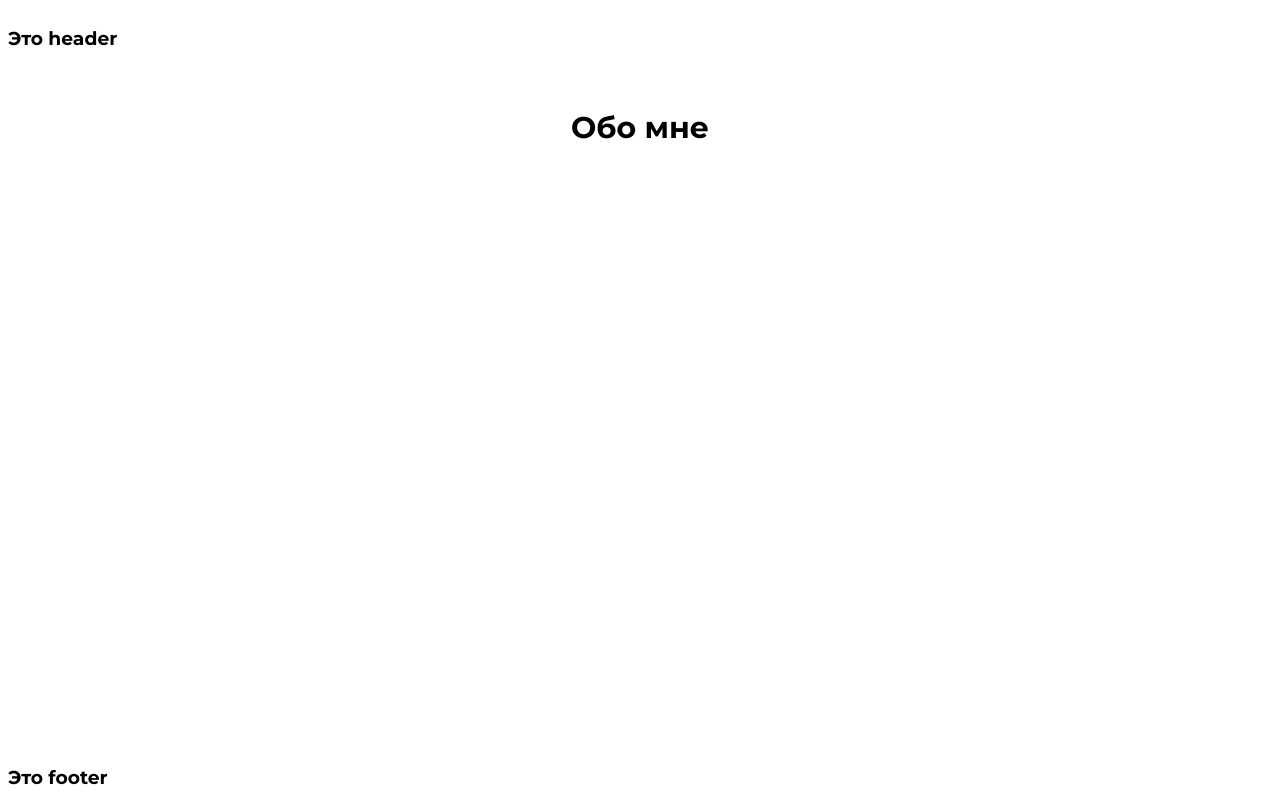
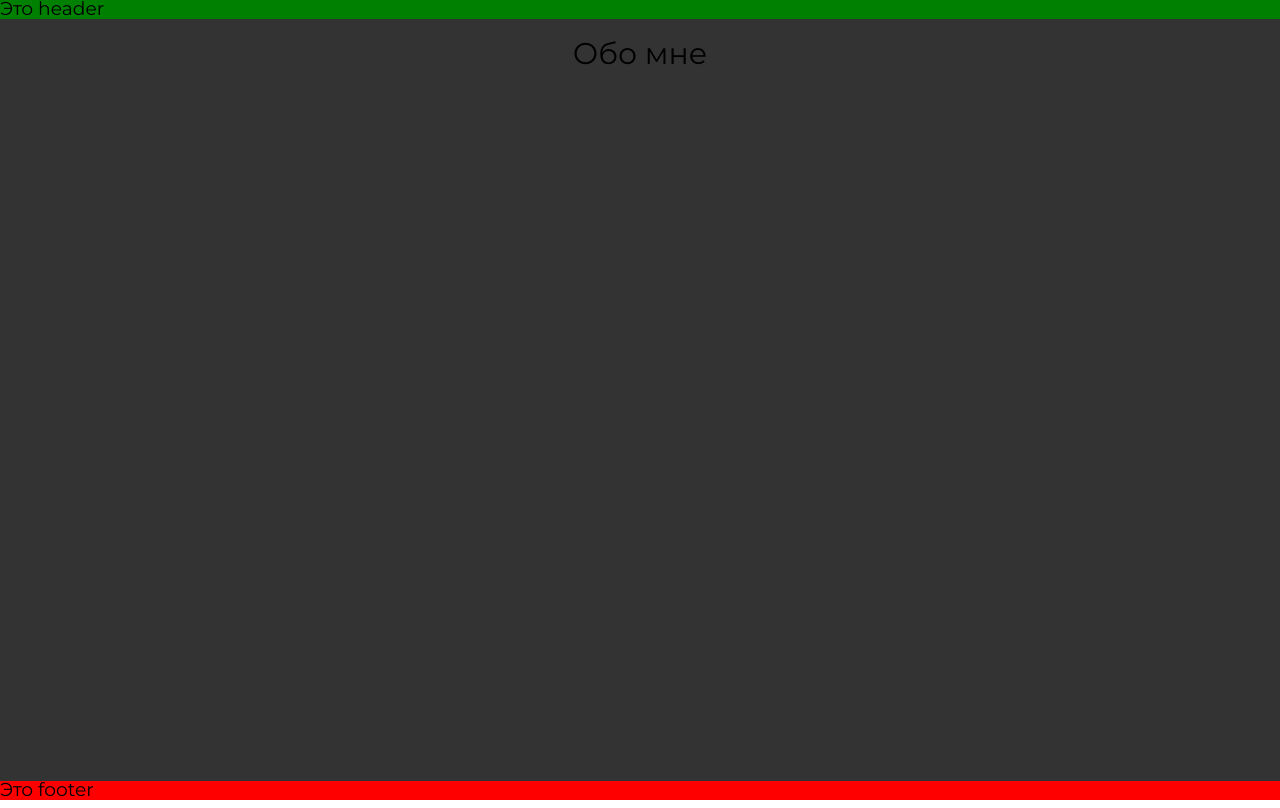
Before and after one commit to olga-evdokimova/evdokimovaolga, a Next.js app: page /about in a window 1280 px wide. Built offline with nearby package versions, Linux system fonts and the light colour scheme.

Commit message:
правки

```diff
--- a/app/about/page.tsx
+++ b/app/about/page.tsx
@@ -1,5 +1,5 @@
 import Title from "../components/Ttile";
-
+import "./style.scss"
 export default function About() {
   return (
     <main>
--- /dev/null
+++ b/app/about/style.scss
@@ -0,0 +1,3 @@
+main{
+    background-color: #333;
+}
--- a/app/components/footer/Footer.scss
+++ b/app/components/footer/Footer.scss
@@ -0,0 +1,3 @@
+footer{
+    background-color: red;
+}
--- a/app/components/footer/Footer.tsx
+++ b/app/components/footer/Footer.tsx
@@ -1,9 +1,9 @@
 import Title from "../Ttile";
-
+import "./Footer.scss";
 export default function Footer() {
   return (
-    <header>
+    <footer>
       <Title tag="h3" text="Это footer" />
-    </header>
+    </footer>
   );
 }
--- a/app/components/header/Header.scss
+++ b/app/components/header/Header.scss
@@ -0,0 +1,3 @@
+header{
+    background-color: green;
+}
--- a/app/components/header/Header.tsx
+++ b/app/components/header/Header.tsx
@@ -1,5 +1,6 @@
 import Title from "../Ttile";
 import "./Header.scss";
+
 export default function Header() {
   return (
     <header>
--- a/app/contacts/page.tsx
+++ b/app/contacts/page.tsx
@@ -1,5 +1,5 @@
 import Title from "../components/Ttile";
-
+import "./style.scss";
 export default function Contacts() {
   return (
     <main>
--- /dev/null
+++ b/app/contacts/style.scss
@@ -0,0 +1,3 @@
+main{
+    background-color: rgb(0, 255, 4);
+}
--- a/app/layout.tsx
+++ b/app/layout.tsx
@@ -1,4 +1,5 @@
 import "./globals.scss";
+import "./null.scss";
 import type { Metadata } from "next";
 import { Montserrat, Roboto } from "next/font/google";
 import Header from "./components/header/Header";
--- /dev/null
+++ b/app/null.scss
@@ -0,0 +1,68 @@
+* {
+	padding: 0px;
+	margin: 0px;
+	border: 0px;
+	-webkit-tap-highlight-color: transparent;
+}
+*,
+*:before,
+*:after {
+	box-sizing: border-box;
+}
+:focus,
+:active {
+	outline: none;
+}
+a:focus,
+a:active {
+	outline: none;
+}
+html,
+body {
+	height: 100%;
+}
+body {
+	line-height: 1;
+	-ms-text-size-adjust: 100%;
+	-moz-text-size-adjust: 100%;
+	-webkit-text-size-adjust: 100%;
+	-webkit-font-smoothing: antialiased;
+	-moz-osx-font-smoothing: grayscale;
+}
+input,
+button,
+textarea {
+	font-size: inherit;
+	outline: none;
+}
+
+button {
+	cursor: pointer;
+	color: inherit;
+	background-color: inherit;
+}
+a {
+	color: inherit;
+}
+a:link,
+a:visited {
+	text-decoration: none;
+}
+a:hover {
+	text-decoration: none;
+}
+ul li {
+	list-style: none;
+}
+img {
+	// vertical-align: top;
+}
+h1,
+h2,
+h3,
+h4,
+h5,
+h6 {
+	font-weight: inherit;
+	// font-size: inherit;
+}
--- a/tsconfig.json
+++ b/tsconfig.json
@@ -22,6 +22,6 @@
       "@/*": ["./*"]
     }
   },
-  "include": ["next-env.d.ts", "**/*.ts", "**/*.tsx", ".next/types/**/*.ts", "app/components/Ttile.js"],
+  "include": ["next-env.d.ts", "**/*.ts", "**/*.tsx", ".next/types/**/*.ts", "app/components/Ttile.js", "app/pages/404.js"],
   "exclude": ["node_modules"]
 }
```
Also changed, not shown: app/page.tsx (+3 -4 lines).
